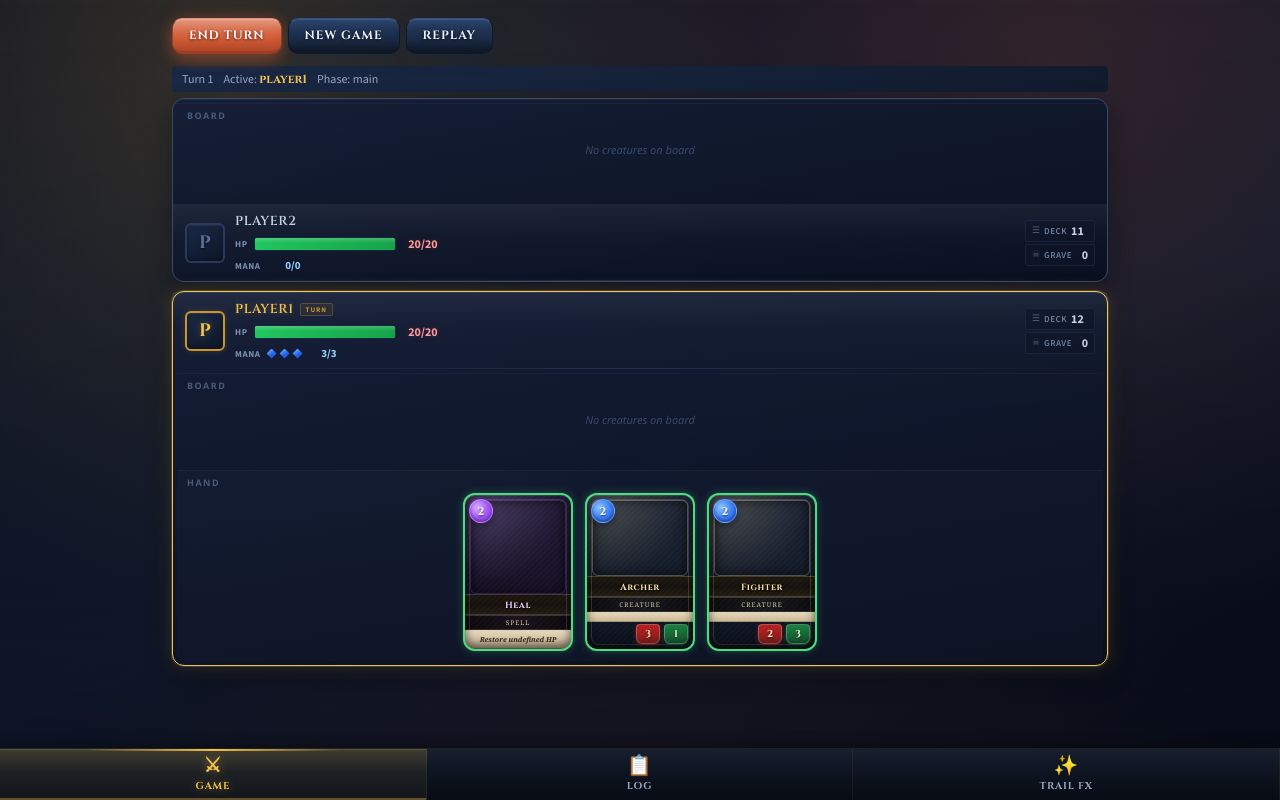
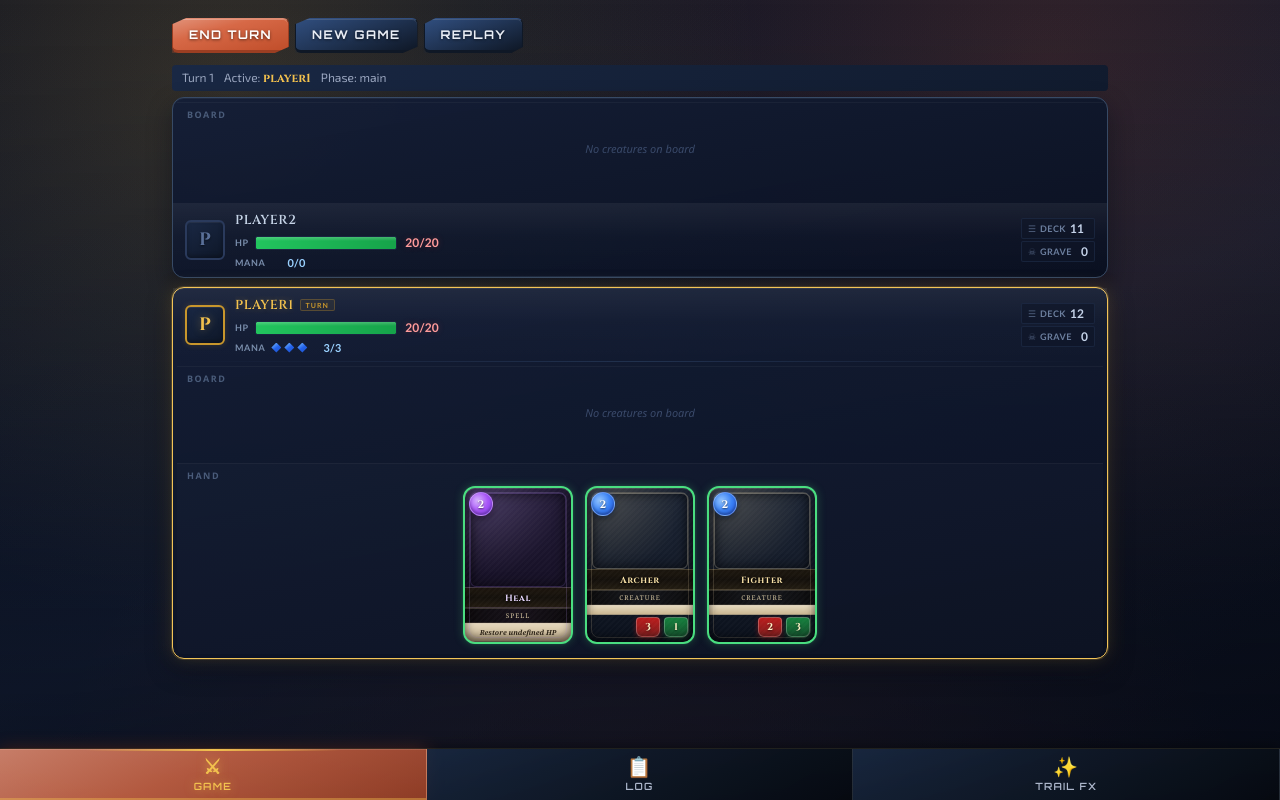
Before and after one commit to deljdlx/tdc, a website built with Vite: page index.html in a window 1280 px wide. Built offline with nearby package versions, Linux system fonts and the light colour scheme.

Commit message:
Improve game-like button styling and typography

```diff
--- a/src/adapters/ui-dev/styles.scss
+++ b/src/adapters/ui-dev/styles.scss
@@ -7,7 +7,7 @@
  */
 
 @use 'sass:color';
-@import url('https://fonts.googleapis.com/css2?family=Cinzel:wght@400;600;700&family=Source+Sans+3:wght@400;600;700&display=swap');
+@import url('https://fonts.googleapis.com/css2?family=Cinzel:wght@400;600;700&family=Exo+2:wght@400;500;600;700&family=Orbitron:wght@600;700;800&display=swap');
 
 $bg-dark: #0b1020;
 $bg-mid: #111b2e;
@@ -89,7 +89,7 @@ body {
         radial-gradient(circle at 82% 8%, rgba($accent, 0.18) 0%, rgba($accent, 0) 45%),
         linear-gradient(160deg, $bg-dark 0%, $bg-mid 55%, color.adjust($bg-dark, $lightness: -6%) 100%);
     color: $text;
-    font-family: 'Source Sans 3', 'Trebuchet MS', sans-serif;
+    font-family: 'Exo 2', 'Trebuchet MS', sans-serif;
     font-size: 14px;
 }
 
@@ -155,19 +155,19 @@ body::before {
     border-right: 1px solid rgba($gold, 0.08);
     background:
         linear-gradient(
-            to bottom,
-            rgba(white, 0.04) 0%,
-            rgba(white, 0.01) 35%,
-            rgba(black, 0.18) 100%
+            150deg,
+            rgba($bg-card, 0.8) 0%,
+            rgba(color.adjust($bg-card, $lightness: -8%), 0.95) 46%,
+            rgba(color.adjust($bg-mid, $lightness: -8%), 0.98) 100%
         );
-    color: $text-dim;
+    color: color.adjust($text-dim, $lightness: 6%);
     font-size: 10px;
-    font-weight: 700;
-    font-family: 'Cinzel', 'Georgia', serif;
-    letter-spacing: 0.8px;
+    font-weight: 600;
+    font-family: 'Orbitron', 'Cinzel', sans-serif;
+    letter-spacing: 1.2px;
     text-transform: uppercase;
     cursor: pointer;
-    transition: color 0.2s, background 0.2s, text-shadow 0.2s, box-shadow 0.2s;
+    transition: color 0.2s, background 0.2s, text-shadow 0.2s, box-shadow 0.2s, transform 0.16s;
     position: relative;
     overflow: hidden;
 
@@ -184,15 +184,16 @@ body::before {
     &:hover {
         background:
             linear-gradient(
-                to bottom,
-                rgba(white, 0.08) 0%,
-                rgba(white, 0.02) 40%,
-                rgba(black, 0.2) 100%
+                150deg,
+                rgba(color.adjust($bg-card, $lightness: 8%), 0.88) 0%,
+                rgba($bg-card, 0.96) 50%,
+                rgba(color.adjust($bg-mid, $lightness: -2%), 0.98) 100%
             );
-        color: color.adjust($text-dim, $lightness: 12%);
+        color: color.adjust($text, $lightness: 2%);
+        transform: translateY(-1px);
         box-shadow:
             inset 0 1px 0 rgba(white, 0.08),
-            inset 0 -2px 0 rgba($gold, 0.15);
+            inset 0 -2px 0 rgba($gold, 0.25);
 
         &::before {
             transform: translateX(120%);
@@ -201,17 +202,18 @@ body::before {
 
     &.active {
         color: $gold;
-        text-shadow: 0 0 10px rgba($gold, 0.45);
+        text-shadow: 0 0 10px rgba($gold, 0.55);
         background:
             linear-gradient(
-                to bottom,
-                rgba($gold, 0.22) 0%,
-                rgba($gold, 0.08) 45%,
-                rgba($gold, 0.04) 100%
+                155deg,
+                rgba(color.adjust($accent, $lightness: 14%), 0.88) 0%,
+                rgba(color.adjust($accent, $lightness: 4%), 0.82) 44%,
+                rgba(color.adjust($accent, $lightness: -6%), 0.72) 100%
             );
         box-shadow:
             inset 0 1px 0 rgba(white, 0.12),
-            inset 0 -2px 0 rgba($gold, 0.35);
+            inset 0 -2px 0 rgba($gold, 0.4),
+            0 0 16px rgba($accent, 0.28);
 
         &::after {
             content: '';
@@ -278,20 +280,21 @@ body::before {
 }
 
 .btn {
-    padding: 9px 22px;
-    border: 1px solid rgba(white, 0.18);
-    border-bottom: 3px solid rgba(black, 0.5);
-    border-radius: 10px;
+    padding: 10px 20px;
+    border: 1px solid rgba(white, 0.24);
+    border-bottom: 3px solid rgba(black, 0.48);
+    border-radius: 6px;
     cursor: pointer;
     font-size: 12px;
     font-weight: 700;
-    font-family: 'Cinzel', 'Georgia', serif;
+    font-family: 'Orbitron', 'Cinzel', sans-serif;
     text-transform: uppercase;
-    letter-spacing: 1px;
-    text-shadow: 0 1px 3px rgba(black, 0.65);
+    letter-spacing: 1.4px;
+    text-shadow: 0 1px 3px rgba(black, 0.55);
     position: relative;
     overflow: hidden;
-    transition: transform 0.12s, box-shadow 0.22s, filter 0.2s, border-color 0.2s;
+    clip-path: polygon(0 18%, 12% 0, 100% 0, 100% 82%, 88% 100%, 0 100%);
+    transition: transform 0.12s, box-shadow 0.22s, filter 0.2s, border-color 0.2s, background 0.2s;
 
     &::before {
         content: '';
@@ -306,7 +309,7 @@ body::before {
     }
 
     &:hover:not(:disabled) {
-        transform: translateY(-1px);
+        transform: translateY(-1px) scale(1.01);
 
         &::before {
             opacity: 0.9;
@@ -340,24 +343,23 @@ body::before {
 
 .btn-primary {
     background: linear-gradient(
-        180deg,
-        color.adjust($accent, $lightness: 18%) 0%,
-        color.adjust($accent, $lightness: 6%) 35%,
-        $accent 60%,
-        color.adjust($accent, $lightness: -10%) 100%
+        165deg,
+        color.adjust($accent, $lightness: 16%) 0%,
+        color.adjust($accent, $lightness: 4%) 36%,
+        color.adjust($accent, $lightness: -6%) 100%
     );
     color: white;
     border-color: color.adjust($accent, $lightness: -15%);
     border-top-color: color.adjust($accent, $lightness: 14%);
     box-shadow:
-        0 6px 16px rgba($accent, 0.35),
-        0 0 20px rgba($accent, 0.25),
+        0 6px 16px rgba($accent, 0.42),
+        0 0 20px rgba($accent, 0.32),
         inset 0 1px 0 rgba(white, 0.25);
 
     &:hover:not(:disabled) {
         box-shadow:
-            0 8px 20px rgba($accent, 0.45),
-            0 0 32px rgba($accent, 0.35),
+            0 10px 22px rgba($accent, 0.48),
+            0 0 32px rgba($accent, 0.42),
             inset 0 1px 0 rgba(white, 0.3);
         filter: brightness(1.12) saturate(1.08);
         border-color: color.adjust($accent, $lightness: 2%);
@@ -366,10 +368,9 @@ body::before {
 
 .btn-secondary {
     background: linear-gradient(
-        180deg,
-        color.adjust($bg-card, $lightness: 12%) 0%,
-        color.adjust($bg-card, $lightness: 4%) 35%,
-        $bg-card 65%,
+        160deg,
+        color.adjust($bg-card, $lightness: 16%) 0%,
+        color.adjust($bg-card, $lightness: 6%) 42%,
         color.adjust($bg-card, $lightness: -8%) 100%
     );
     color: $text;
@@ -393,7 +394,7 @@ body::before {
     color: $gold;
     font-size: 12px;
     margin-left: 8px;
-    font-family: 'Cinzel', 'Georgia', serif;
+    font-family: 'Orbitron', 'Cinzel', sans-serif;
 }
 
 // =====================
```
